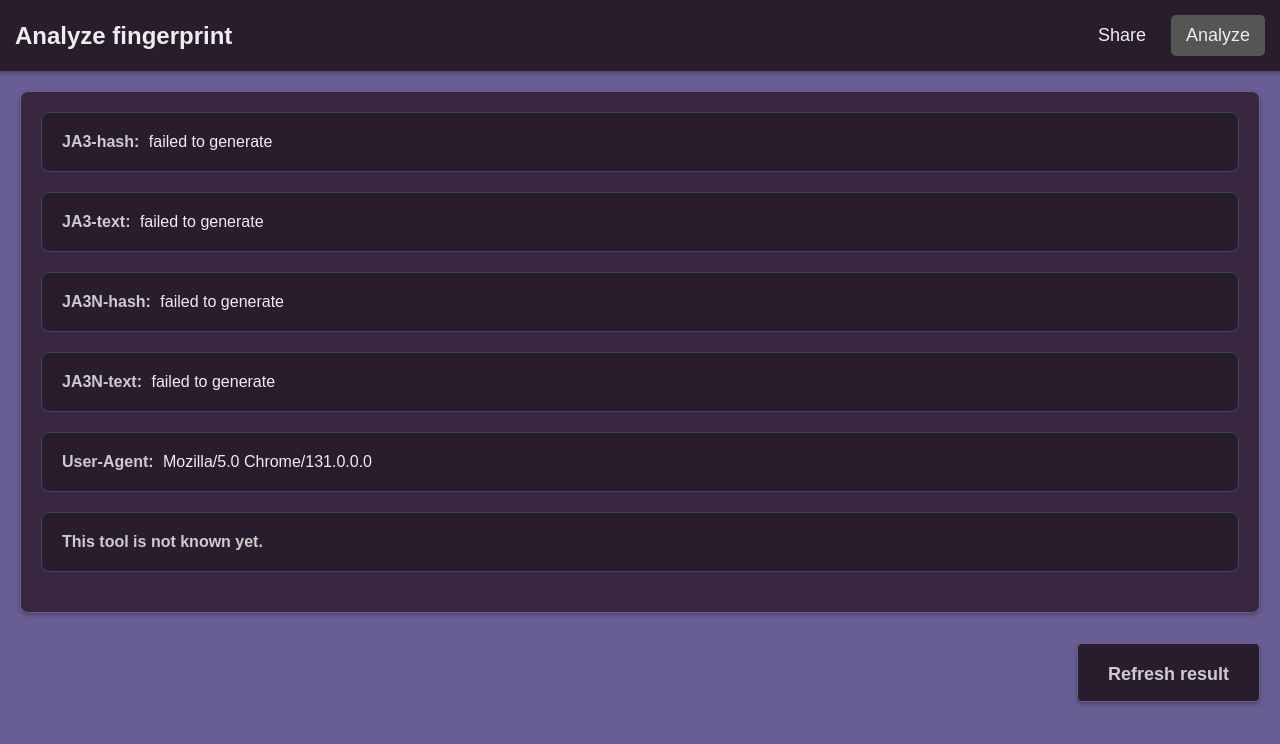
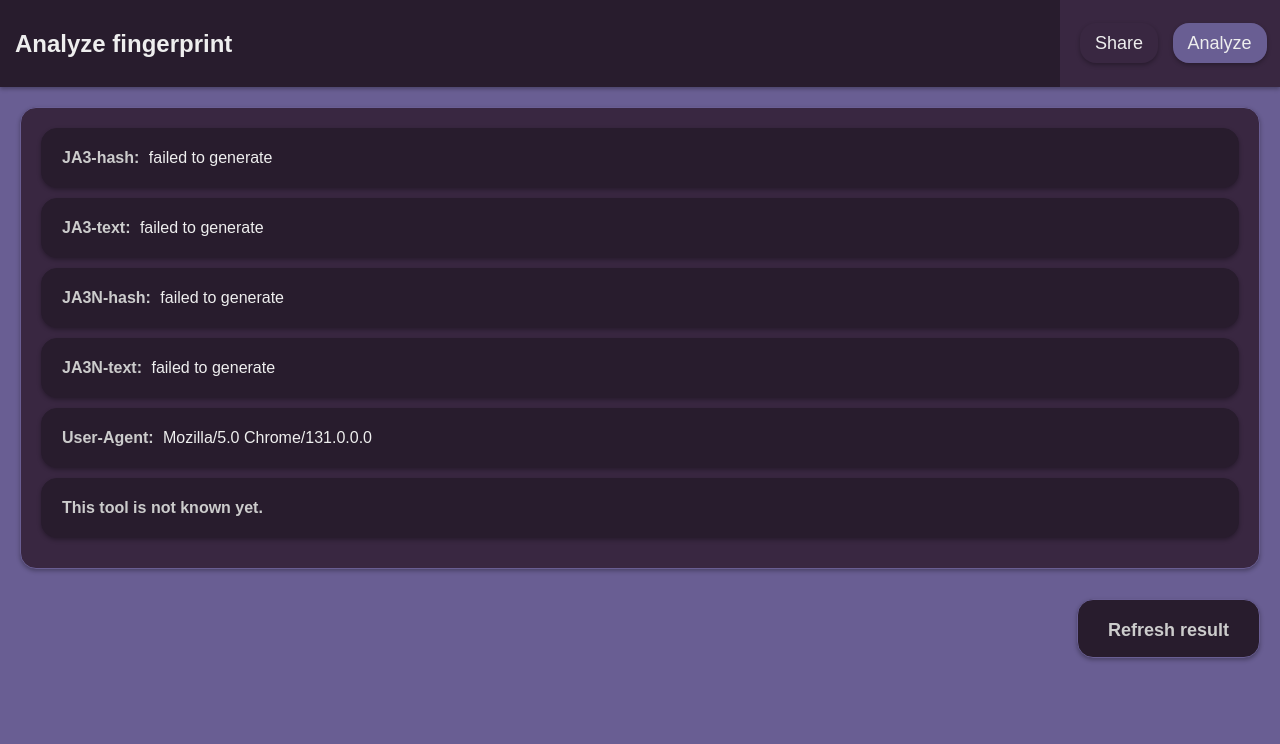
Before and after one commit to 4dreadhead/robotless, a FastAPI app: page /analyze in a window 1280 px wide. Shown: the top 744 px of the page. Run offline with FastAPI, Linux system fonts and the light colour scheme; data that the repository does not hold is empty.

Commit message:
change html

```diff
--- a/lib/proxy/interceptor.py
+++ b/lib/proxy/interceptor.py
@@ -17,7 +17,7 @@ class Mitmproxy:
         flow.request.host = self.proxy_destination_host
         flow.request.port = self.proxy_destination_port
         flow.request.headers["Connection"] = "close"
-        flow.request.headers["X-Client-Hello"] = self.tls_of_clients.get(flow.client_conn.peername, "{}")
+        flow.request.headers["X-Client-Hello"] = self.tls_of_clients.get(flow.client_conn.peername, "")
 
     def tls_clienthello(self, data: tls.ClientHelloData):
         key = data.context.client.peername
--- a/templates/analyze.html
+++ b/templates/analyze.html
@@ -16,59 +16,68 @@
 
         .header {
             display: flex;
-            justify-content: flex-end;
+            flex-direction: row;
             align-items: center;
             background-color: #281C2D;
-            padding: 15px;
             box-shadow: 0 2px 4px rgba(0, 0, 0, 0.3);
         }
-
         .header a {
             color: #eee;
             text-decoration: none;
             margin-left: 10px;
             padding: 10px 15px;
-            border-radius: 5px;
+            border-radius: 16px;
+            border-color: #695E93;
             background-color: transparent;
             font-size: 18px;
+            box-shadow: 0 2px 4px rgba(0, 0, 0, 0.3);
         }
-
         .header a:hover,
         .header a.current-page {
-            background-color: #555;
+            background-color: #695E93;
+            border-color: #695E93;
         }
-
+        .header a:active {
+            background-color: #281C2D;
+            border-color: #281C2D;
+        }
         .header span {
+            padding: 15px;
+            margin-right: auto;
             color: #eee;
-            margin-right: auto;
             font-size: 24px;
             font-weight: bold;
         }
-
+        .header-links {
+            padding: 33px 10px;
+            background-color: #392741;
+            min-width: 200px;
+        }
         .result {
             background-color: #392741;
             border: 1px solid #695E93;
-            border-radius: 8px;
+            border-radius: 16px;
             padding: 20px;
             margin: 20px;
             box-shadow: 0 2px 4px rgba(0, 0, 0, 0.3);
         }
-
+        .scrollable {
+            overflow: auto;
+        }
         .value {
-            margin-bottom: 20px;
+            margin-bottom: 10px;
             padding: 20px;
-            border-radius: 8px;
+            border-radius: 16px;
             position: relative;
             background-color: #281C2D;
-            border: 1px solid #34495e;
+            border: 1px solid #281C2D;
+            box-shadow: 0 2px 4px rgba(0, 0, 0, 0.3);
         }
-
         .label {
             font-weight: bold;
             margin-right: 5px;
             color: #ccc;
         }
-
         .kind-indicator {
             position: absolute;
             top: 50%;
@@ -79,31 +88,25 @@
             border-radius: 50%;
             margin-right: 10px;
         }
-
         .kind-browser {
             background-color: #2ecc71;
         }
-
         .kind-http_client {
             background-color: #f39c12;
         }
-
         .kind-malware {
             background-color: #e74c3c;
         }
-
         .possible-tools {
             margin-left: 20px;
             padding: 10px;
-            border-radius: 8px;
+            border-radius: 16px;
         }
-
         .possible-tools li {
             list-style-type: none;
             margin-bottom: 10px;
             position: relative;
         }
-
         .possible-tools .kind-indicator {
             position: absolute;
             top: 50%;
@@ -114,7 +117,6 @@
             border-radius: 50%;
             margin-right: 10px;
         }
-
         #refresh {
             box-shadow: 0 2px 4px rgba(0, 0, 0, 0.3);
             margin: 10px 20px;
@@ -126,13 +128,12 @@
             color: #ccc;
             border: 1px solid #695E93;
             padding: 20px 30px 16px 30px;
-            border-radius: 5px;
+            border-radius: 16px;
             cursor: pointer;
             top: 50px;
             right: 20px;
             z-index: 1000;
         }
-
         #refresh:hover {
             background-color: #392741;
         }
@@ -143,23 +144,25 @@
 
     <div class="header">
         <span>Analyze fingerprint</span>
-        <a href="/share">Share</a>
-        <a href="/analyze" class="current-page">Analyze</a>
+        <div class="header-links">
+            <a href="/share">Share</a>
+            <a href="/analyze" class="current-page">Analyze</a>
+        </div>
     </div>
 
     <div class="result" id="result-container"></div>
     <button type="button" id="refresh" onclick="refreshResult()">Refresh result</button>
 
     <script>
-        function createResultElement(label, value, kind) {
+        function createResultElement(label, value) {
             const element = document.createElement("div");
-            if (kind) { element.className = `value kind-${kind}`; } else { element.className = "value"; }
-            element.innerHTML = `<div class="kind-indicator kind-${kind}"></div><span class="label">${label}</span> ${value}`;
+            element.className = "value scrollable";
+            element.innerHTML = `<span class="label">${label}</span> ${value}`;
             return element;
         }
 
-        function createPossibleToolsContainer(jsonResponse, label, kind) {
-            const container = createResultElement(label, "", kind);
+        function createPossibleToolsContainer(jsonResponse, label) {
+            const container = createResultElement(label, "");
             const toolsList = document.createElement("ul");
             toolsList.className = "possible-tools";
 
@@ -176,23 +179,22 @@
         async function setResult() {
             const resultContainer = document.getElementById("result-container");
             let jsonResponse = await fetchResult()
-
-            resultContainer.appendChild(createResultElement("JA3-hash:", jsonResponse.ja3_hash, ""));
-            resultContainer.appendChild(createResultElement("JA3-text:", jsonResponse.ja3_text, ""));
-            resultContainer.appendChild(createResultElement("JA3N-hash:", jsonResponse.ja3n_hash, ""));
-            resultContainer.appendChild(createResultElement("JA3N-text:", jsonResponse.ja3n_text, ""));
-            resultContainer.appendChild(createResultElement("User-Agent:", jsonResponse.user_agent, ""));
+            resultContainer.innerHTML = ""
+            resultContainer.appendChild(createResultElement("JA3-hash:", jsonResponse.ja3_hash));
+            resultContainer.appendChild(createResultElement("JA3-text:", jsonResponse.ja3_text));
+            resultContainer.appendChild(createResultElement("JA3N-hash:", jsonResponse.ja3n_hash));
+            resultContainer.appendChild(createResultElement("JA3N-text:", jsonResponse.ja3n_text));
+            resultContainer.appendChild(createResultElement("User-Agent:", jsonResponse.user_agent));
 
             if (jsonResponse.tools && jsonResponse.tools.length > 0) {
-                resultContainer.appendChild(createPossibleToolsContainer(jsonResponse, "Possible Tools:", "")); }
+                resultContainer.appendChild(createPossibleToolsContainer(jsonResponse, "Possible Tools:")); }
             else {
-                resultContainer.appendChild(createResultElement("This tool is not known yet.", "", ""));
+                resultContainer.appendChild(createResultElement("This tool is not known yet.", ""));
             }
         }
 
         async function refreshResult() {
             let container = document.getElementById("result-container");
-            container.innerHTML = "";
             await setResult()
         }
 
```
Also changed, not shown: templates/share.html (+41 -40 lines).
